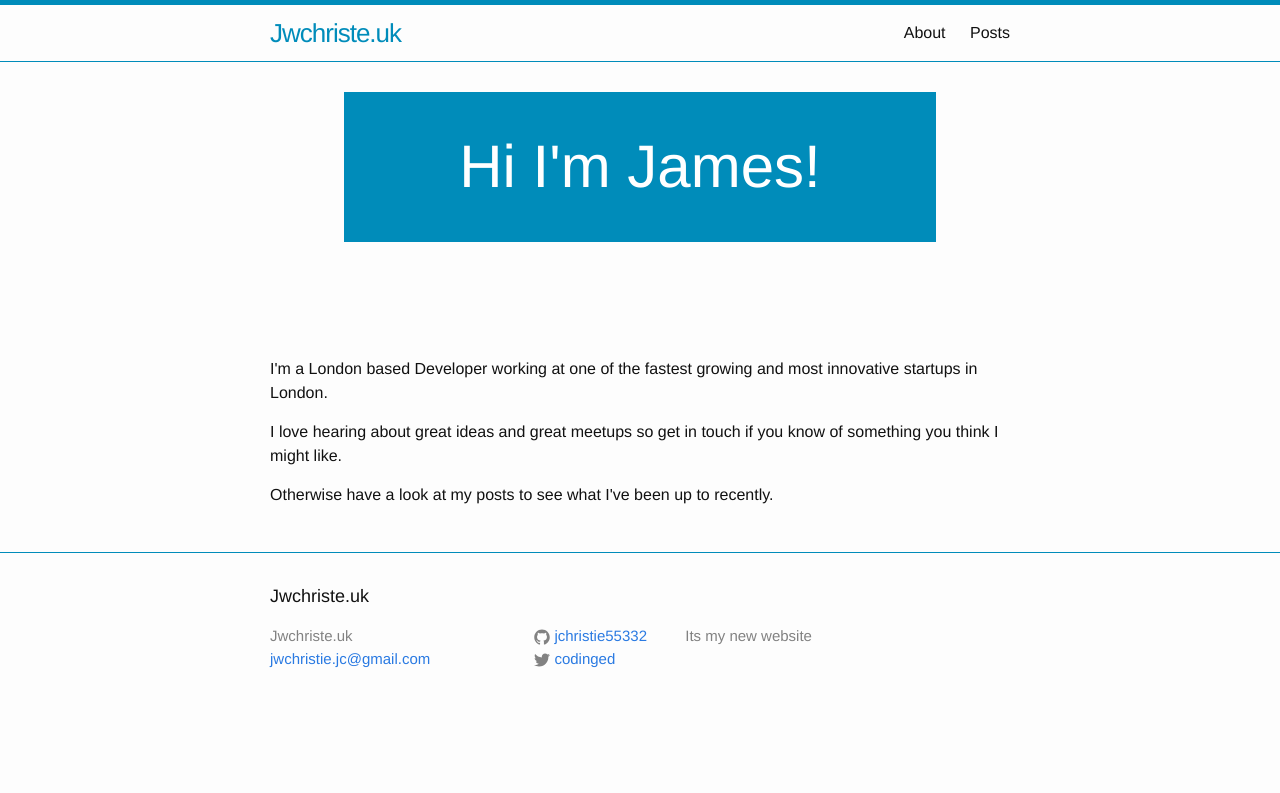
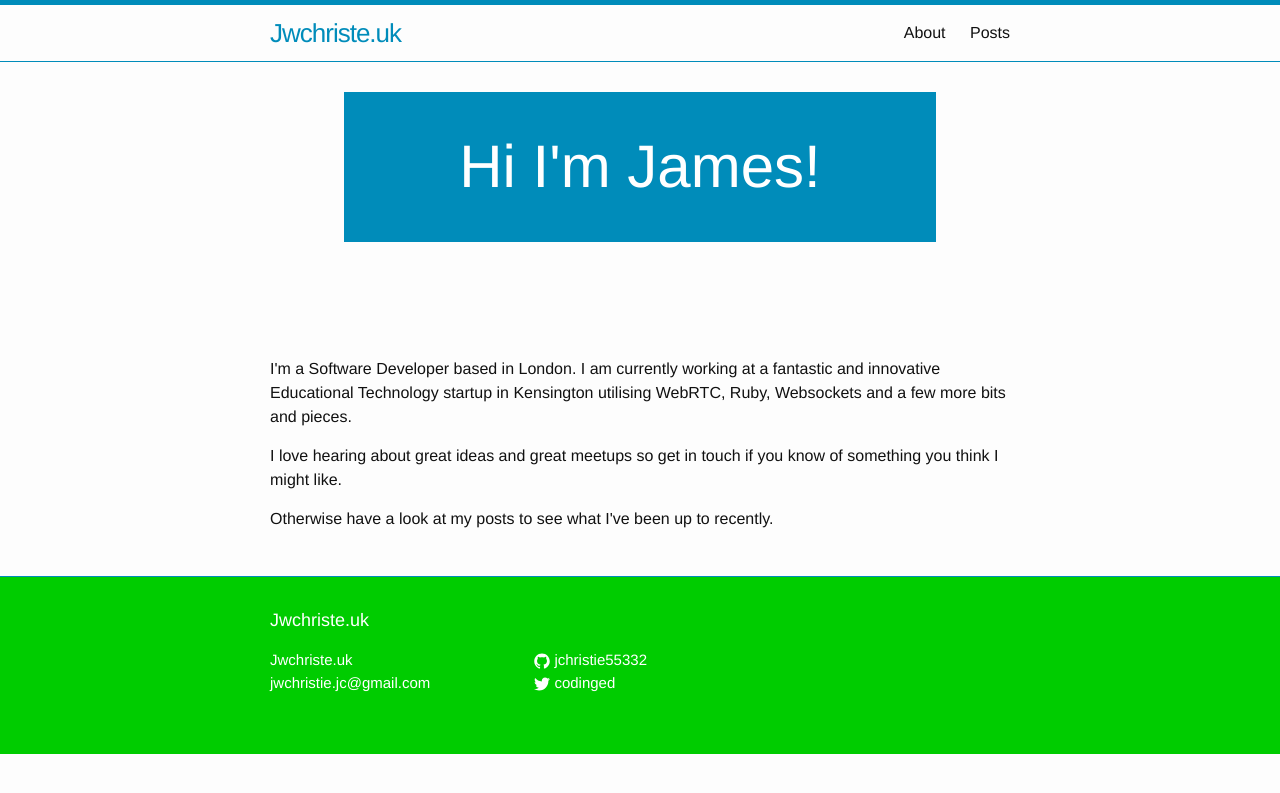
Before and after one commit to jchristie55332/new_jekyll, a Jekyll site: the page built from index.html, in a window 1280 px wide. Shown: the top 793 px of the page. Built offline with Jekyll 4.4.1, drawn with Linux system fonts in a browser that asks for light colours.

Commit message:
a small amount more restyling work

```diff
--- a/_config.yml
+++ b/_config.yml
@@ -1,7 +1,7 @@
 # Site settings
 title: Jwchriste.uk
 email: jwchristie.jc@gmail.com
-description: Its my new website
+description:
 url: "http://jwchristie.uk"
 # baseurl: /new_jekyll
 twitter_username: codinged
--- a/_sass/_custom.scss
+++ b/_sass/_custom.scss
@@ -15,3 +15,24 @@
   width: 100%;
   padding: 100px 0 0 0;
 }
+
+footer {
+  background-color: #00CC00;
+  .wrapper {
+    color: white;
+  }
+  .username {
+    color: white;
+  }
+  .contact-list {
+    color: white;
+    li {
+      a {
+        color: white;
+      }
+    }
+  }
+  .text {
+    color: white;
+  }
+}
--- a/css/main.scss
+++ b/css/main.scss
@@ -17,7 +17,7 @@ $text-color:       #111;
 $background-color: #fdfdfd;
 $brand-color:      #2a7ae2;
 
-$grey-color:       #828282;
+$grey-color:       white;
 $grey-color-light: #008cba;
 $grey-color-dark:  #008cba;
 
--- a/index.html
+++ b/index.html
@@ -7,7 +7,7 @@ layout: default
     <h1>Hi I'm James!</h1>
   </div>
   <div class="bottom-banner">
-    <p>I'm a London based Developer working at one of the fastest growing and most innovative startups in London.</p>
+    <p>I'm a Software Developer based in London.  I am currently working at a fantastic and innovative Educational Technology startup in Kensington utilising WebRTC, Ruby, Websockets and a few more bits and pieces.</p>
     <p>I love hearing about great ideas and great meetups so get in touch if you know of something you think I might like.</p>
     <p>Otherwise have a look at my posts to see what I've been up to recently.</p>
   </div>
```
